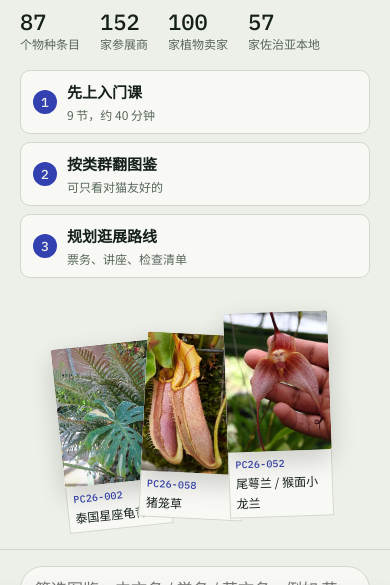
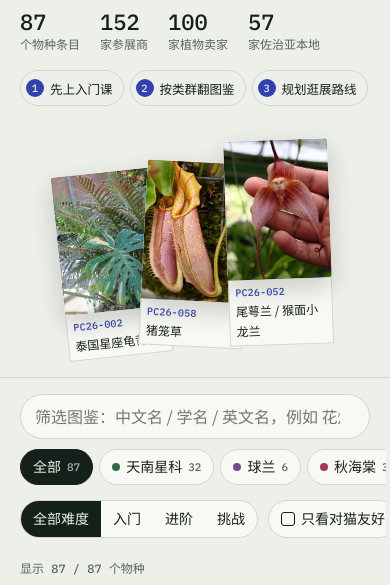
Before and after one commit to franklioxygen/plantcon-atlanta-2026-guide, a plain HTML site: page docs/index.html in a window 390 px wide. Shown: the part 182-767 px from the top of the page. Drawn offline with Linux system fonts and the light colour scheme; a web font is replaced by a local one.

Commit message:
手机首页：把三个“使用步骤”卡片缩成一行小标签
Co-Authored-By: Claude Opus 5.5 <noreply@anthropic.com>
Claude-Session: https://claude.ai/code/session_01LXSUs6BFvQXrfAoDqrfJ1z

```diff
--- a/docs/index.html
+++ b/docs/index.html
@@ -368,8 +368,11 @@ footer .cols2{display:grid;grid-template-columns:1.2fr 1fr;gap:30px}
   .hero h1{font-size:52px}
   .facts-row{gap:8px 20px;margin:16px 0}
   .facts-row b{font-size:22px}
-  .steps{display:grid;grid-template-columns:1fr;gap:8px}
-  .step{width:100%}
+  .steps{gap:6px}
+  .step{padding:4px 10px 4px 5px;border-radius:999px;gap:6px;background:transparent}
+  .step small{display:none}
+  .step b{font-size:12.5px;font-weight:500;white-space:nowrap}
+  .step .n{width:18px;height:18px;font-size:10.5px}
   .hs{width:104px;margin-left:-20px}
   .hs:nth-child(n+4){display:none}
   main{padding:16px 0 40px}
```
